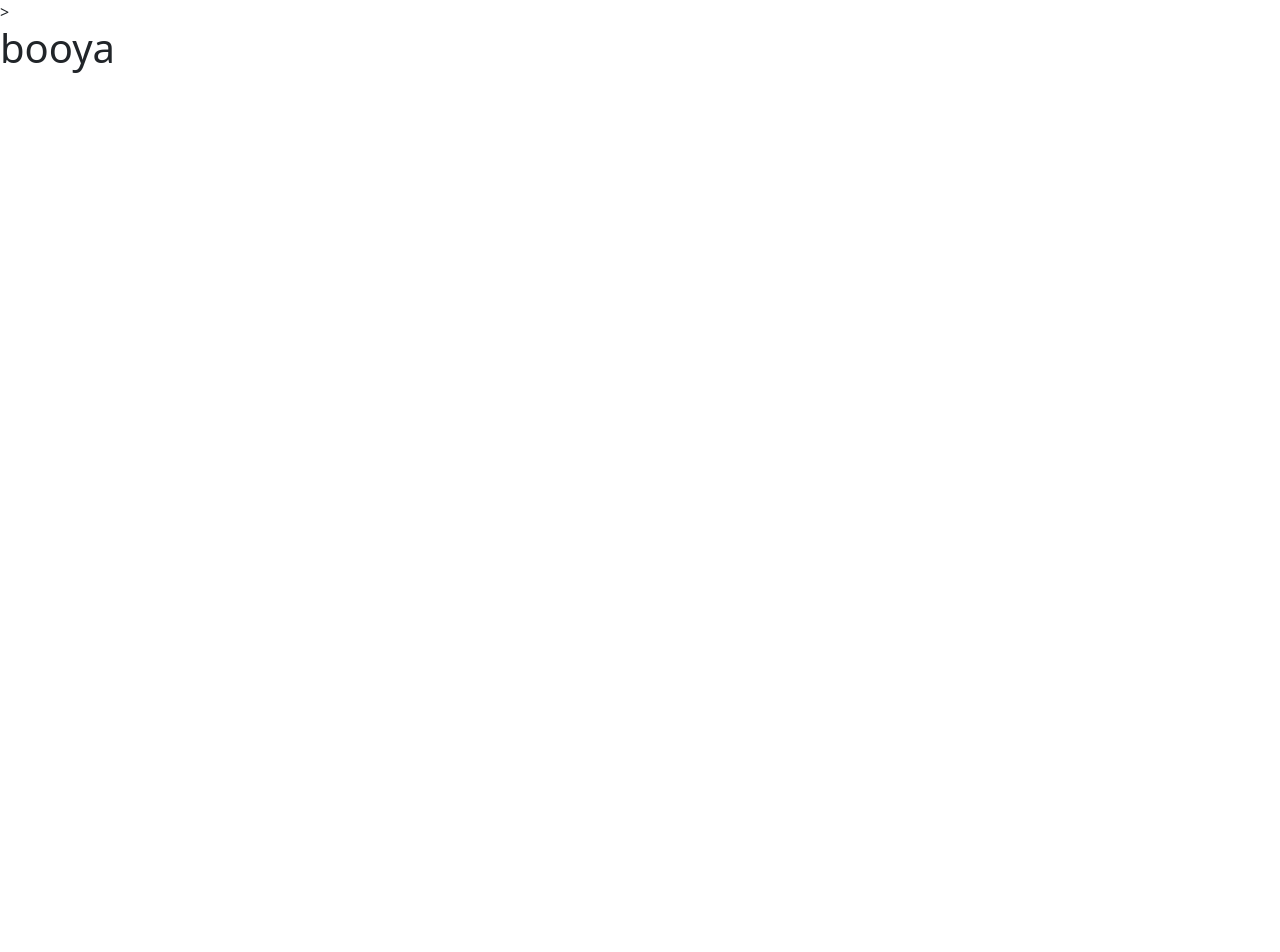
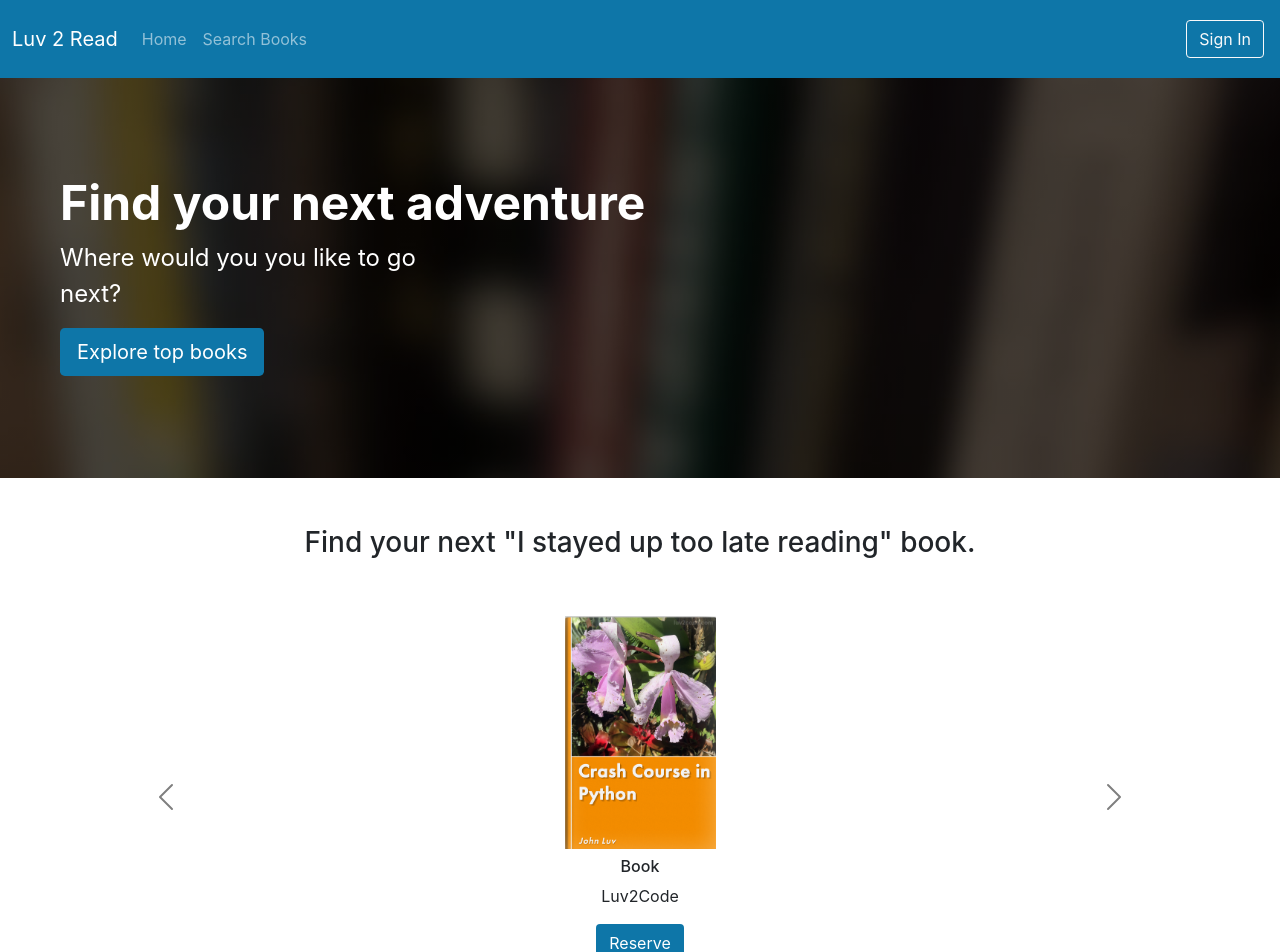
Before and after one commit to sgsparks/Book-Favorites, a React (Create React App) app in the folder 03-frontend/react-library/: page / in a window 1280 px wide. Shown: the top 952 px of the page. Before the commit the page ends 800 px from the top, so only its background shows below. Built offline with nearby package versions, Linux system fonts and the light colour scheme.

Commit message:
added layouts

```diff
--- a/03-frontend/react-library/public/index.html
+++ b/03-frontend/react-library/public/index.html
@@ -24,7 +24,7 @@
       work correctly both with client-side routing and a non-root public URL.
       Learn how to configure a non-root public URL by running `npm run build`.
     -->
-        <!--BOOTSTAPPED-->>
+        <!--BOOTSTAPPED-->
         <link href="https://cdn.jsdelivr.net/npm/bootstrap@5.0.2/dist/css/bootstrap.min.css" rel="stylesheet" integrity="sha384-EVSTQN3/azprG1Anm3QDgpJLIm9Nao0Yz1ztcQTwFspd3yD65VohhpuuCOmLASjC" crossorigin="anonymous">
     <title>React App</title>
   </head>
--- a/03-frontend/react-library/src/App.tsx
+++ b/03-frontend/react-library/src/App.tsx
@@ -1,11 +1,18 @@
 import React from 'react';
 import './App.css';
+import { Navbar } from './layouts/NavbarAndFooter/NavBar';
+import { ExploreTopBooks } from './layouts/HomePage/ExploreTopBooks';
+import { Carousel } from './layouts/HomePage/Carousel';
 
 function App() {
   return (
-    <div className="App">
-     <h1>booya</h1>
+    <div>
+      <Navbar/>
+      <ExploreTopBooks/>
+      <Carousel/>
     </div>
+
+
   );
 }
 
--- /dev/null
+++ b/03-frontend/react-library/src/layouts/HomePage/Carousel.tsx
@@ -0,0 +1,97 @@
+export const Carousel = () => {
+  return (
+      <div className='container mt-5' style={{ height: 550 }}>
+          <div className='homepage-carousel-title'>
+              <h3>Find your next "I stayed up too late reading" book.</h3>
+          </div>
+          <div id='carouselExampleControls' className='carousel carousel-dark slide mt-5
+              d-none d-lg-block' data-bs-interval='false'>
+
+              {/* Desktop */}
+              <div className='carousel-inner'>
+                  <div className='carousel-item active'>
+                      <div className='row d-flex justify-content-center align-items-center'>
+                          <div className='col-xs-6 col-sm-6 col-md-4 col-lg-3 mb-3'>
+                              <div className='text-center'>
+                                  <img
+                                      src={require('./../../Images/BooksImages/book-luv2code-1000.png')}
+                                      width='151'
+                                      height='233'
+                                      alt="book"
+                                  />
+                                  <h6 className='mt-2'>Book</h6>
+                                  <p>Luv2Code</p>
+                                  <a className='btn main-color text-white' href='#'>Reserve</a>
+                              </div>
+                          </div>
+                      </div>
+                  </div>
+                  <div className='carousel-item'>
+                      <div className='row d-flex justify-content-center align-items-center'>
+                          <div className='col-xs-6 col-sm-6 col-md-4 col-lg-3 mb-3'>
+                              <div className='text-center'>
+                                  <img
+                                      src={require('./../../Images/BooksImages/book-luv2code-1000.png')}
+                                      width='151'
+                                      height='233'
+                                      alt="book"
+                                  />
+                                  <h6 className='mt-2'>Book</h6>
+                                  <p>Luv2Code</p>
+                                  <a className='btn main-color text-white' href='#'>Reserve</a>
+                              </div>
+                          </div>
+                      </div>
+                  </div>
+                  <div className='carousel-item'>
+                      <div className='row d-flex justify-content-center align-items-center'>
+                          <div className='col-xs-6 col-sm-6 col-md-4 col-lg-3 mb-3'>
+                              <div className='text-center'>
+                                  <img
+                                      src={require('./../../Images/BooksImages/book-luv2code-1000.png')}
+                                      width='151'
+                                      height='233'
+                                      alt="book"
+                                  />
+                                  <h6 className='mt-2'>Book</h6>
+                                  <p>Luv2Code</p>
+                                  <a className='btn main-color text-white' href='#'>Reserve</a>
+                              </div>
+                          </div>
+                      </div>
+                  </div>
+                  <button className='carousel-control-prev' type='button'
+                      data-bs-target='#carouselExampleControls' data-bs-slide='prev'>
+                      <span className='carousel-control-prev-icon' aria-hidden='true'></span>
+                      <span className='visually-hidden'>Previous</span>
+                  </button>
+                  <button className='carousel-control-next' type='button'
+                      data-bs-target='#carouselExampleControls' data-bs-slide='next'>
+                      <span className='carousel-control-next-icon' aria-hidden='true'></span>
+                      <span className='visually-hidden'>Next</span>
+                  </button>
+              </div>
+          </div>
+
+          {/* Mobile */}
+          <div className='d-lg-none mt-3'>
+              <div className='row d-flex justify-content-center align-items-center'>
+                  <div className='text-center'>
+                      <img
+                          src={require('./../../Images/BooksImages/book-luv2code-1000.png')}
+                          width='151'
+                          height='233'
+                          alt="book"
+                      />
+                      <h6 className='mt-2'>Book</h6>
+                      <p>Luv2Code</p>
+                      <a className='btn main-color text-white' href='#'>Reserve</a>
+                  </div>
+              </div>
+          </div>
+          <div className='homepage-carousel-title mt-3'>
+              <a className='btn btn-outline-secondary btn-lg' href='#'>View More</a>
+          </div>
+      </div>
+  );
+}
--- /dev/null
+++ b/03-frontend/react-library/src/layouts/HomePage/ExploreTopBooks.tsx
@@ -0,0 +1,16 @@
+export const ExploreTopBooks = () => {
+  return (
+    <div className='p-5 mb4 bg-dark header'>
+      <div className='container-fluid
+          py-5 text-white d-flex justify content-center align-items-center'>
+        <div>
+          <h1 className="display-5 fw-bold">Find your next adventure</h1>
+          <p className="col-md-8 fs-4">Where would you you like to go next?</p>
+          <a type="button" className="btn main-color btn-lg text-white" href="#">
+            Explore top books
+          </a>
+        </div>
+      </div>
+    </div>
+  );
+}
--- /dev/null
+++ b/03-frontend/react-library/src/layouts/NavbarAndFooter/NavBar.tsx
@@ -0,0 +1,34 @@
+export const Navbar = () => {
+  return (
+    <nav className='navbar navbar-expand-lg navbar-dark main-color py-3'>
+      <div className='container-fluid'>
+        <span className='navbar-brand'>Luv 2 Read</span>
+        <button
+          className='navbar-toggler'
+          type='button'
+          data-bs-toggle='collapse'
+          data-bs-target='#navbarNavDropdown'
+          aria-controls='navbarNavDropdown'
+          aria-expanded='false'
+          aria-label='Toggle Navigation'>
+          <span className='navbar-toggler-icon'></span>
+        </button>
+        <div className='collapse navbar-collapse' id='navbarNavDropdown'>
+          <ul className='navbar-nav'>
+            <li className='item'>
+              <a className='nav-link' href='#'>Home</a>
+            </li>
+            <li className='nav-item'>
+              <a className='nav-link' href='#'>Search Books</a>
+            </li>
+          </ul>
+          <ul className='navbar-nav ms-auto'>
+            <li className='nav-item m-1'>
+              <a type='button' className='btn btn-outline-light'> Sign In</a>
+            </li>
+          </ul>
+        </div>
+      </div>
+    </nav>
+  );
+}
```
